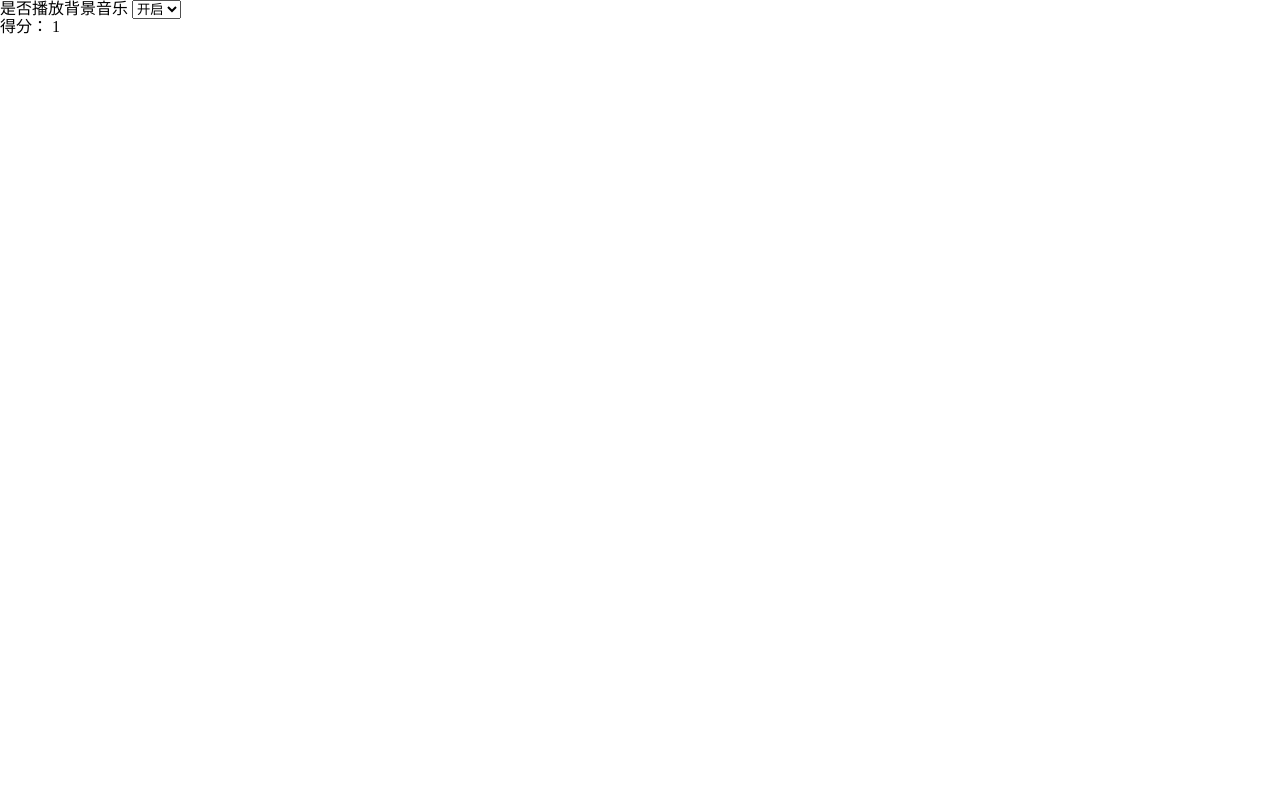
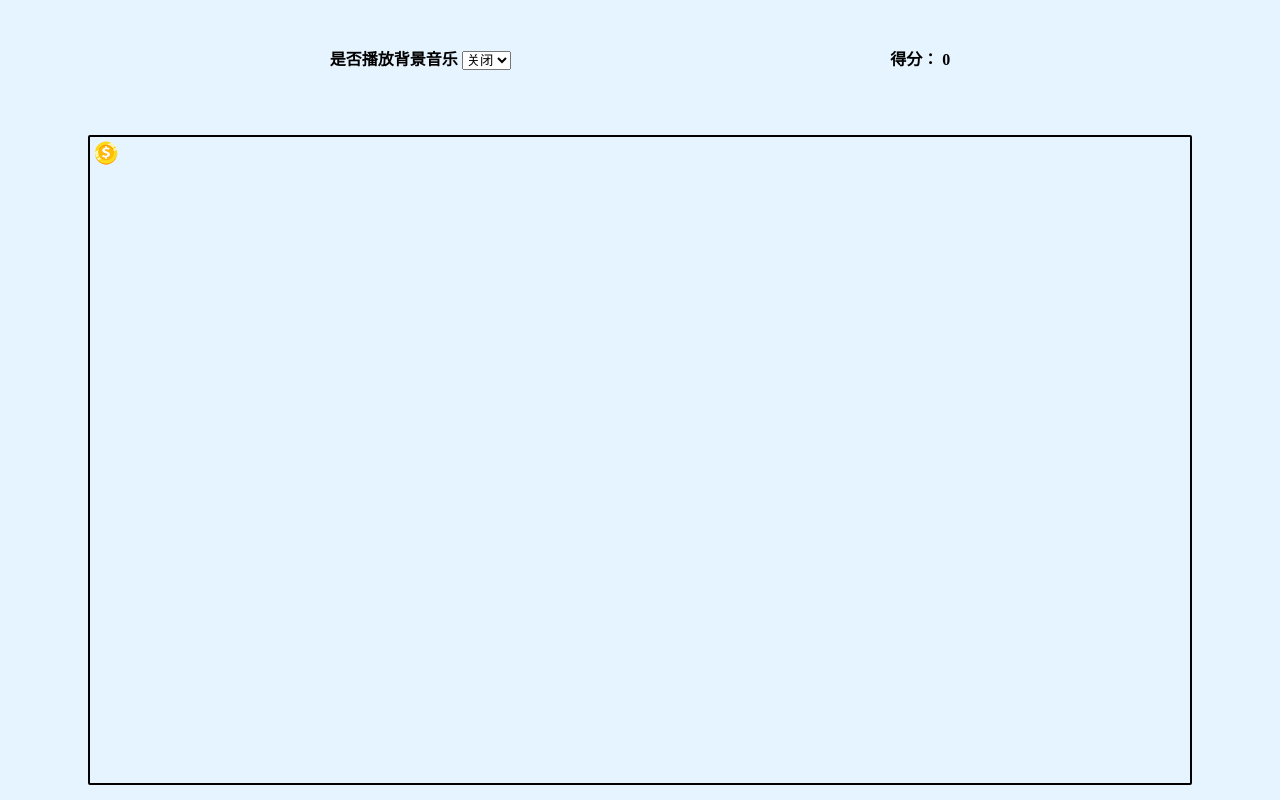
Before and after one commit to 77dfeba/fron-end-startup, a plain HTML site: page javascript/05 RunningTrain/index.html in a window 1280 px wide. Drawn offline with Linux system fonts and the light colour scheme.

Commit message:
作业5：资源导入，基本布局设计，音乐监听播放和停止

```diff
--- a/javascript/05 RunningTrain/index.html
+++ b/javascript/05 RunningTrain/index.html
@@ -14,25 +14,30 @@
                 是否播放背景音乐
                 <select id="playBGM">
                     <option value="on">开启</option>
-                    <option value="off">关闭</option>
+                    <option value="off" selected>关闭</option>
                 </select>
             </label>
         </div>
         <div class="control-item">
             <label for="score">
                 得分：
-                <span class="score" id="score">1</span>
+                <span class="score" id="score">0</span>
             </label>
         </div>
     </div>
 
     <div class="game">
-
         <div class="game-map">
+            <!-- 火车默认长度3 -->
+            <div class="train-node train-head"></div>
+            <div class="train-node"></div>
+            <div class="train-node"></div>
+            <img class="bonus" src="./images/bonus.png" alt="bonus">
         </div>
 
     </div>
 </div>
+<audio id="bgm" src="./audios/bgm.mp3" loop></audio>
 <script src="./index.js"></script>
 </body>
 </html>
--- a/javascript/05 RunningTrain/index.js
+++ b/javascript/05 RunningTrain/index.js
@@ -0,0 +1,28 @@
+/* 相关dom */
+let bgmSelectDom = null
+let bgmAudioDom = null
+
+function init() {
+    bgmSelectDom = document.querySelector("#playBGM")
+    bgmAudioDom = document.querySelector("#bgm")
+
+    addBgmSelectListener()
+}
+
+/**
+ * 播放歌曲监听器
+ */
+function addBgmSelectListener() {
+    bgmSelectDom.addEventListener('change', function (event) {
+        if (event.target.value === 'on') {
+            bgmAudioDom.play()
+        } else {
+            /* 停止播放 */
+            bgmAudioDom.pause()
+            bgmAudioDom.currentTime = 0
+        }
+    })
+}
+
+
+init()
--- a/javascript/05 RunningTrain/style.css
+++ b/javascript/05 RunningTrain/style.css
@@ -0,0 +1,56 @@
+html, body {
+    height: 100%;
+}
+
+/* 主界面 */
+.main {
+    display: flex;
+    height: 100%;
+    flex-direction: column;
+    justify-content: center;
+    align-items: center;
+    background-color: #e6f4ff;
+}
+
+/* 控制面板 */
+.main .control-panel {
+    display: flex;
+    width: 1000px;
+    flex-basis: 120px;
+    justify-content: center;
+    align-items: center;
+}
+
+.main .control-panel .control-item {
+    display: flex;
+    /* 配置居中 */
+    flex-grow: 1;
+    font-size: 16px;
+    font-weight: bold;
+    justify-content: space-evenly;
+    align-items: center;
+}
+
+/* 游戏 */
+.main .game {
+    display: flex;
+    /* 默认放大game渔区域 */
+    flex-grow: 1;
+    justify-content: center;
+    align-items: center;
+}
+
+.main .game .game-map {
+    display: flex;
+    height: 95%;
+    width: 1100px;
+    position: relative;
+    border: 2px solid #000;
+    border-radius: 2px;
+}
+
+/* 奖励食物 */
+.bonus {
+    width: 32px;
+    position: absolute;
+}
```
Also changed, not shown: javascript/05 RunningTrain/images/bonus.png (added), 1 other file.
